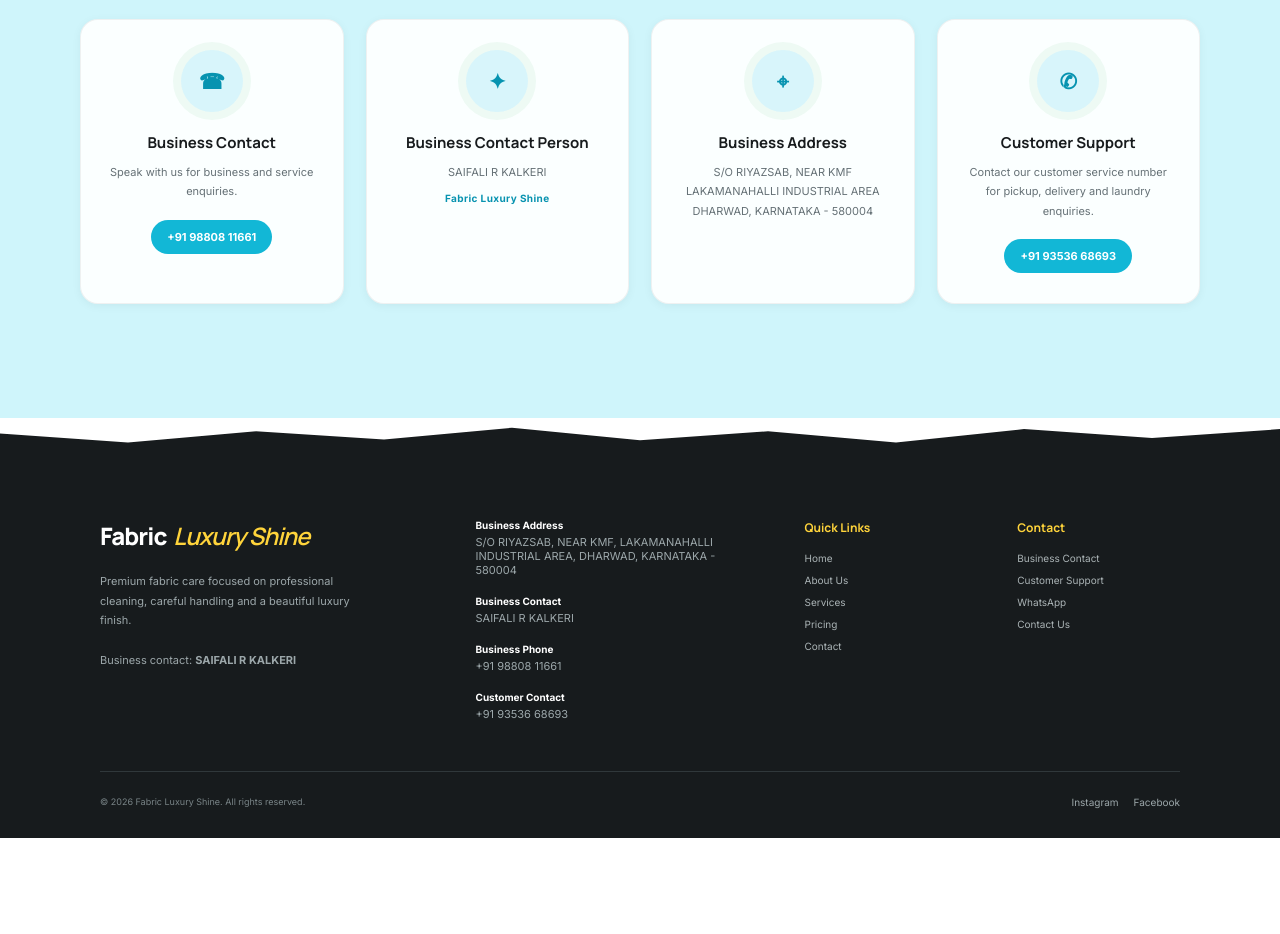
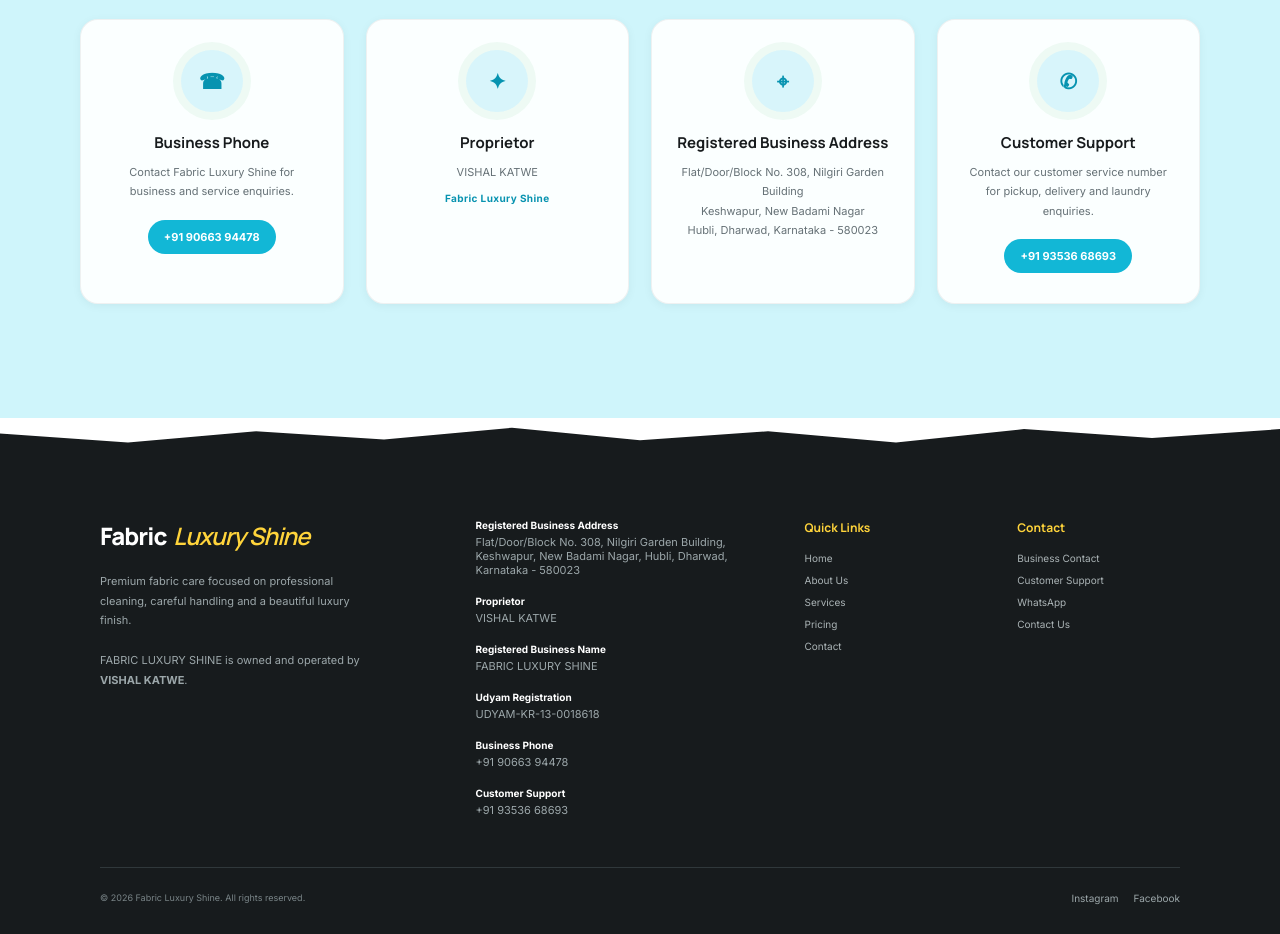
Before and after one commit to Saifk05/fabric-luxury-shine, an Angular app in the folder fabric-luxury-shine/: page / in a window 1280 px wide. Shown: the part 3580-4514 px from the top of the page. Before the commit the page ends 4418 px from the top, so only its background shows below. Built offline with nearby package versions, Linux system fonts and the light colour scheme.

Commit message:
Update Fabric Luxury Shine business verification details

```diff
--- a/fabric-luxury-shine/src/app/app.html
+++ b/fabric-luxury-shine/src/app/app.html
@@ -70,17 +70,17 @@
             <img
               class="avatar"
               src="https://randomuser.me/api/portraits/women/44.jpg"
-              alt="Customer">
+              alt="Fabric Luxury Shine customer">
 
             <img
               class="avatar"
               src="https://randomuser.me/api/portraits/men/32.jpg"
-              alt="Customer">
+              alt="Fabric Luxury Shine customer">
 
             <img
               class="avatar"
               src="https://randomuser.me/api/portraits/women/68.jpg"
-              alt="Customer">
+              alt="Fabric Luxury Shine customer">
 
           </div>
 
@@ -99,7 +99,7 @@
 
           <img
             src="https://images.unsplash.com/photo-1517677208171-0bc6725a3e60?auto=format&fit=crop&w=1000&q=90"
-            alt="Premium fabric care">
+            alt="Premium laundry and fabric care">
 
         </div>
 
@@ -283,7 +283,7 @@
 
           <img
             src="https://images.unsplash.com/photo-1582735689369-4fe89db7114c?auto=format&fit=crop&w=800&q=90"
-            alt="Fresh clean clothes">
+            alt="Fresh professionally cleaned clothes">
 
         </div>
 
@@ -374,7 +374,7 @@
 
           <img
             src="https://images.unsplash.com/photo-1603252110481-7ba873bf42ab?auto=format&fit=crop&w=500&q=85"
-            alt="Shirts">
+            alt="Shirt cleaning service">
 
         </div>
 
@@ -394,7 +394,7 @@
 
           <img
             src="https://images.unsplash.com/photo-1521572163474-6864f9cf17ab?auto=format&fit=crop&w=500&q=85"
-            alt="T-Shirts">
+            alt="T-shirt cleaning service">
 
         </div>
 
@@ -414,7 +414,7 @@
 
           <img
             src="https://images.unsplash.com/photo-1594938298603-c8148c4dae35?auto=format&fit=crop&w=500&q=85"
-            alt="Formal wear">
+            alt="Formal wear cleaning">
 
           <div class="price-overlay">
             Premium
@@ -438,7 +438,7 @@
 
           <img
             src="https://images.unsplash.com/photo-1589756823695-278bc923f962?auto=format&fit=crop&w=500&q=85"
-            alt="Accessories">
+            alt="Accessory cleaning">
 
         </div>
 
@@ -458,7 +458,7 @@
 
           <img
             src="https://images.unsplash.com/photo-1542272604-787c3835535d?auto=format&fit=crop&w=500&q=85"
-            alt="Jeans">
+            alt="Jeans cleaning service">
 
         </div>
 
@@ -478,7 +478,7 @@
 
           <img
             src="https://images.unsplash.com/photo-1598033129183-c4f50c736f10?auto=format&fit=crop&w=500&q=85"
-            alt="Premium garments">
+            alt="Premium garment cleaning">
 
         </div>
 
@@ -520,8 +520,8 @@
 
       <a
         class="phone-pill"
-        href="tel:+919353668693">
-        ☎ +91 93536 68693
+        href="tel:+919066394478">
+        ☎ +91 90663 94478
       </a>
 
     </div>
@@ -532,7 +532,7 @@
 
         <img
           src="https://images.unsplash.com/photo-1616401784845-180882ba9ba8?auto=format&fit=crop&w=1000&q=90"
-          alt="Pickup and delivery service">
+          alt="Fabric Luxury Shine pickup and delivery">
 
       </div>
 
@@ -568,15 +568,16 @@
         </div>
 
         <h3>
-          Business Contact
+          Business Phone
         </h3>
 
         <p>
-          Speak with us for business and service enquiries.
+          Contact Fabric Luxury Shine for business
+          and service enquiries.
         </p>
 
-        <a href="tel:+919880811661">
-          +91 98808 11661
+        <a href="tel:+919066394478">
+          +91 90663 94478
         </a>
 
       </article>
@@ -588,11 +589,11 @@
         </div>
 
         <h3>
-          Business Contact Person
+          Proprietor
         </h3>
 
         <p>
-          SAIFALI R KALKERI
+          VISHAL KATWE
         </p>
 
         <span>
@@ -608,13 +609,13 @@
         </div>
 
         <h3>
-          Business Address
+          Registered Business Address
         </h3>
 
         <p>
-          S/O RIYAZSAB, NEAR KMF<br>
-          LAKAMANAHALLI INDUSTRIAL AREA<br>
-          DHARWAD, KARNATAKA - 580004
+          Flat/Door/Block No. 308, Nilgiri Garden Building<br>
+          Keshwapur, New Badami Nagar<br>
+          Hubli, Dharwad, Karnataka - 580023
         </p>
 
       </article>
@@ -663,8 +664,8 @@
         </p>
 
         <p>
-          Business contact:
-          <strong>SAIFALI R KALKERI</strong>
+          FABRIC LUXURY SHINE is owned and operated by
+          <strong>VISHAL KATWE</strong>.
         </p>
 
       </div>
@@ -674,13 +675,15 @@
         <div>
 
           <strong>
-            Business Address
+            Registered Business Address
           </strong>
 
           <span>
-            S/O RIYAZSAB, NEAR KMF,
-            LAKAMANAHALLI INDUSTRIAL AREA,
-            DHARWAD, KARNATAKA - 580004
+            Flat/Door/Block No. 308,
+            Nilgiri Garden Building,
+            Keshwapur, New Badami Nagar,
+            Hubli, Dharwad,
+            Karnataka - 580023
           </span>
 
         </div>
@@ -688,11 +691,35 @@
         <div>
 
           <strong>
-            Business Contact
+            Proprietor
           </strong>
 
           <span>
-            SAIFALI R KALKERI
+            VISHAL KATWE
+          </span>
+
+        </div>
+
+        <div>
+
+          <strong>
+            Registered Business Name
+          </strong>
+
+          <span>
+            FABRIC LUXURY SHINE
+          </span>
+
+        </div>
+
+        <div>
+
+          <strong>
+            Udyam Registration
+          </strong>
+
+          <span>
+            UDYAM-KR-13-0018618
           </span>
 
         </div>
@@ -704,7 +731,7 @@
           </strong>
 
           <span>
-            +91 98808 11661
+            +91 90663 94478
           </span>
 
         </div>
@@ -712,7 +739,7 @@
         <div>
 
           <strong>
-            Customer Contact
+            Customer Support
           </strong>
 
           <span>
@@ -757,7 +784,7 @@
           Contact
         </h4>
 
-        <a href="tel:+919880811661">
+        <a href="tel:+919066394478">
           Business Contact
         </a>
 
```
